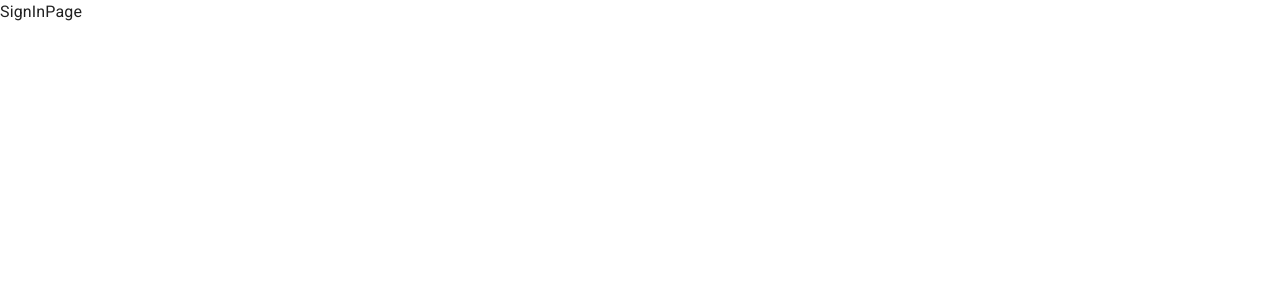
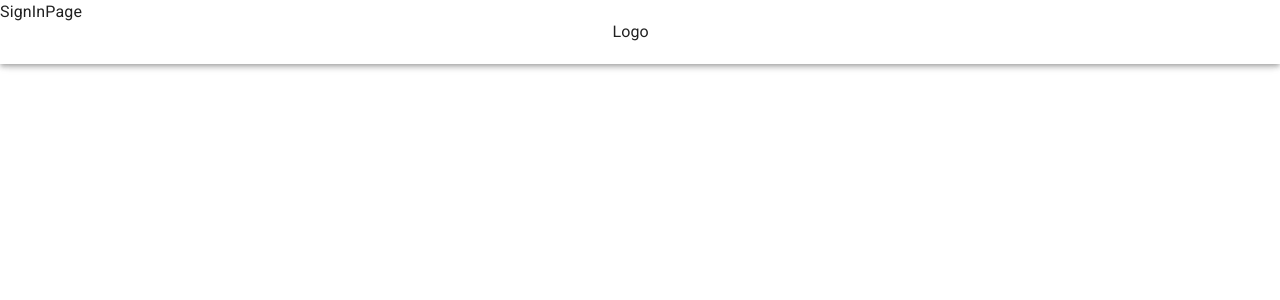
Before and after one commit to EgidijusPetrauskas/expense-tracker, a React (Create React App) app: page /signin in a window 1280 px wide. Shown: the top 300 px of the page. Built offline with nearby package versions, Linux system fonts and the light colour scheme.

Commit message:
(feat): add main layout

```diff
--- a/src/app.tsx
+++ b/src/app.tsx
@@ -10,14 +10,17 @@
 import AboutPage from './pages/about-page';
 import RegisterPage from './pages/register-page';
 import SignInPage from './pages/sign-in-page';
+import MainLayout from './layouts/main-layout';
 
 const App: React.FC = () => (
   <BrowserRouter>
     <Routes>
-      <Route path="/" element={<HomePage />} />
-      <Route path="/about" element={<AboutPage />} />
-      <Route path="/register" element={<RegisterPage />} />
-      <Route path="/signin" element={<SignInPage />} />
+      <Route path="/" element={<MainLayout />}>
+        <Route index element={<HomePage />} />
+        <Route path="/about" element={<AboutPage />} />
+        <Route path="/register" element={<RegisterPage />} />
+        <Route path="/signin" element={<SignInPage />} />
+      </Route>
     </Routes>
   </BrowserRouter>
 );
--- /dev/null
+++ b/src/layouts/main-layout.tsx
@@ -0,0 +1,16 @@
+import React from 'react';
+import { Outlet } from 'react-router-dom';
+
+import { Box } from '@mui/material';
+import NavBar from '../components/navbar/index';
+
+const MainLayout: React.FC = () => (
+  <>
+    <NavBar />
+    <Box component="main">
+      <Outlet />
+    </Box>
+  </>
+);
+
+export default MainLayout;
```
